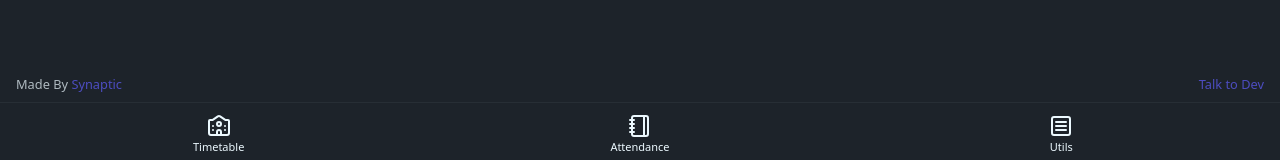
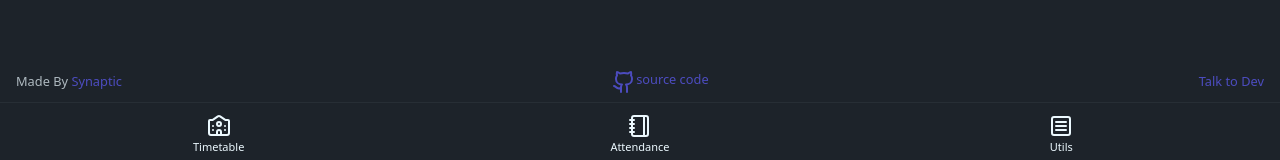
Before and after one commit to itsAster0/vitap-mate, a SvelteKit app: page /settings in a window 1280 px wide. Shown: the part 634-794 px from the top of the page. Built offline with nearby package versions, Linux system fonts and the light colour scheme.

Commit message:
feat: addded source code link in the app.

```diff
--- a/src-tauri/tauri.conf.json
+++ b/src-tauri/tauri.conf.json
@@ -1,7 +1,7 @@
 {
   "$schema": "https://schema.tauri.app/config/2",
   "productName": "vitap-pal",
-  "version": "0.3.8",
+  "version": "0.3.10",
   "identifier": "com.vitap-pal.app",
   "build": {
     "beforeDevCommand": "npm run dev",
--- a/src/routes/settings/+page.svelte
+++ b/src/routes/settings/+page.svelte
@@ -2,6 +2,7 @@
   import { goto } from "$app/navigation";
   import { creds } from "../globalstate.svelte";
   import { invoke } from "@tauri-apps/api/core";
+  import { Github } from "lucide-svelte";
 
   async function click() {
     let k = await invoke("plugin:nativeapi|ping", { payload: {} });
@@ -44,6 +45,13 @@
       >
       <small class="opacity-70">
         <a
+          href="https://github.com/synapticsurge/vitap-pal"
+          class="link-primary"
+          target="_blank"><div class="flex"><Github />source code</div></a
+        >
+      </small>
+      <small class="opacity-70">
+        <a
           href="https://linktr.ee/synapticsurge"
           class="link-primary"
           target="_blank">Talk to Dev</a
--- a/src/routes/settings/Credentials/+page.svelte
+++ b/src/routes/settings/Credentials/+page.svelte
@@ -5,6 +5,7 @@
   import { goto } from "$app/navigation";
   import { creds } from "../../globalstate.svelte";
   import { getContext } from "svelte";
+  import { Github } from "lucide-svelte";
 
   interface relaod {
     [key: string]: boolean;
@@ -181,6 +182,13 @@
           target="_blank">Synaptic</a
         ></small
       >
+      <small class="opacity-70">
+        <a
+          href="https://github.com/synapticsurge/vitap-pal"
+          class="link-primary"
+          target="_blank"><div class="flex"><Github />source code</div></a
+        >
+      </small>
       <small class="opacity-70"
         ><a
           href="https://linktr.ee/synapticsurge"
```
Also changed, not shown: 1 other file (tests, documents, lock files or other folders).
